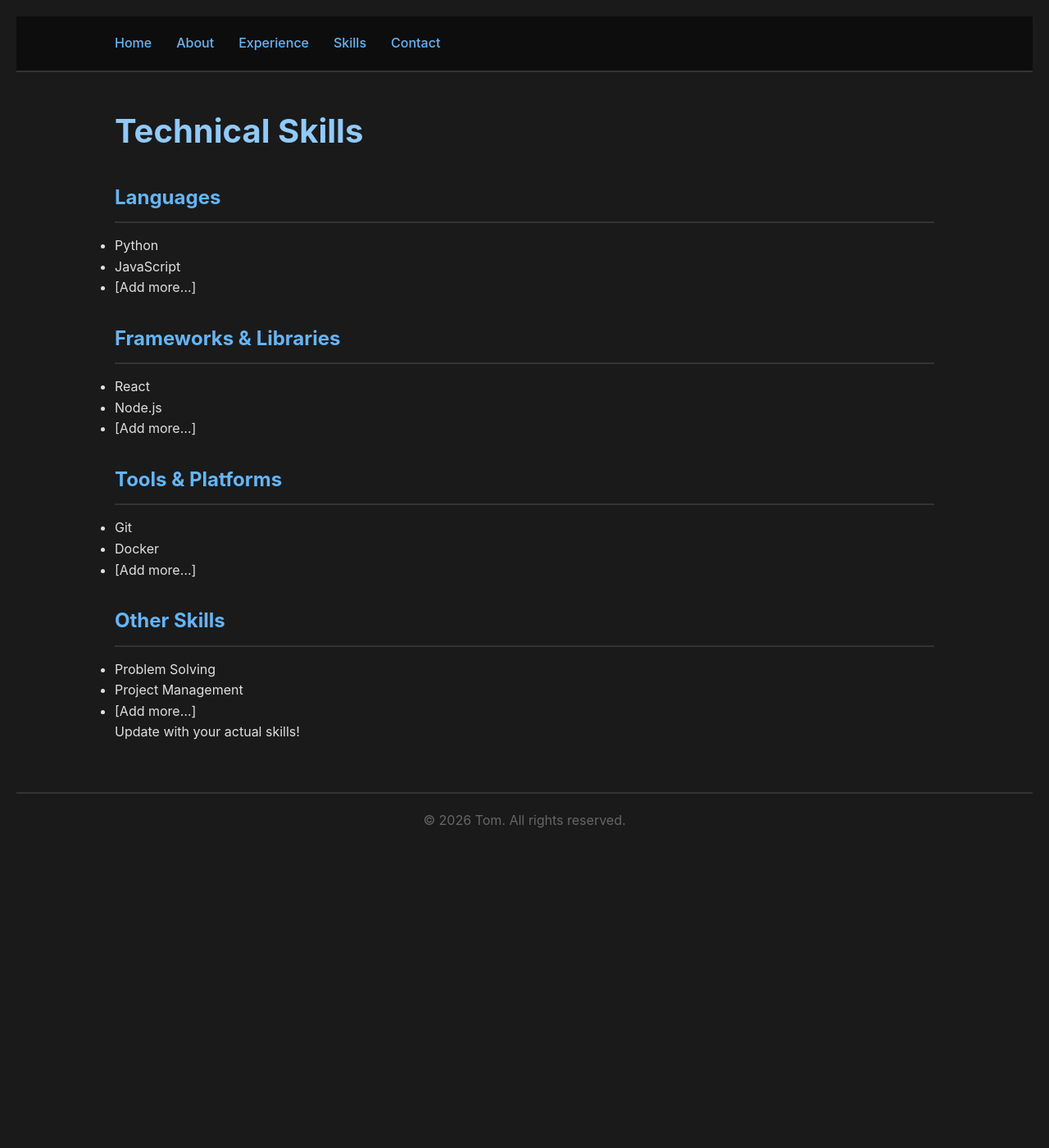
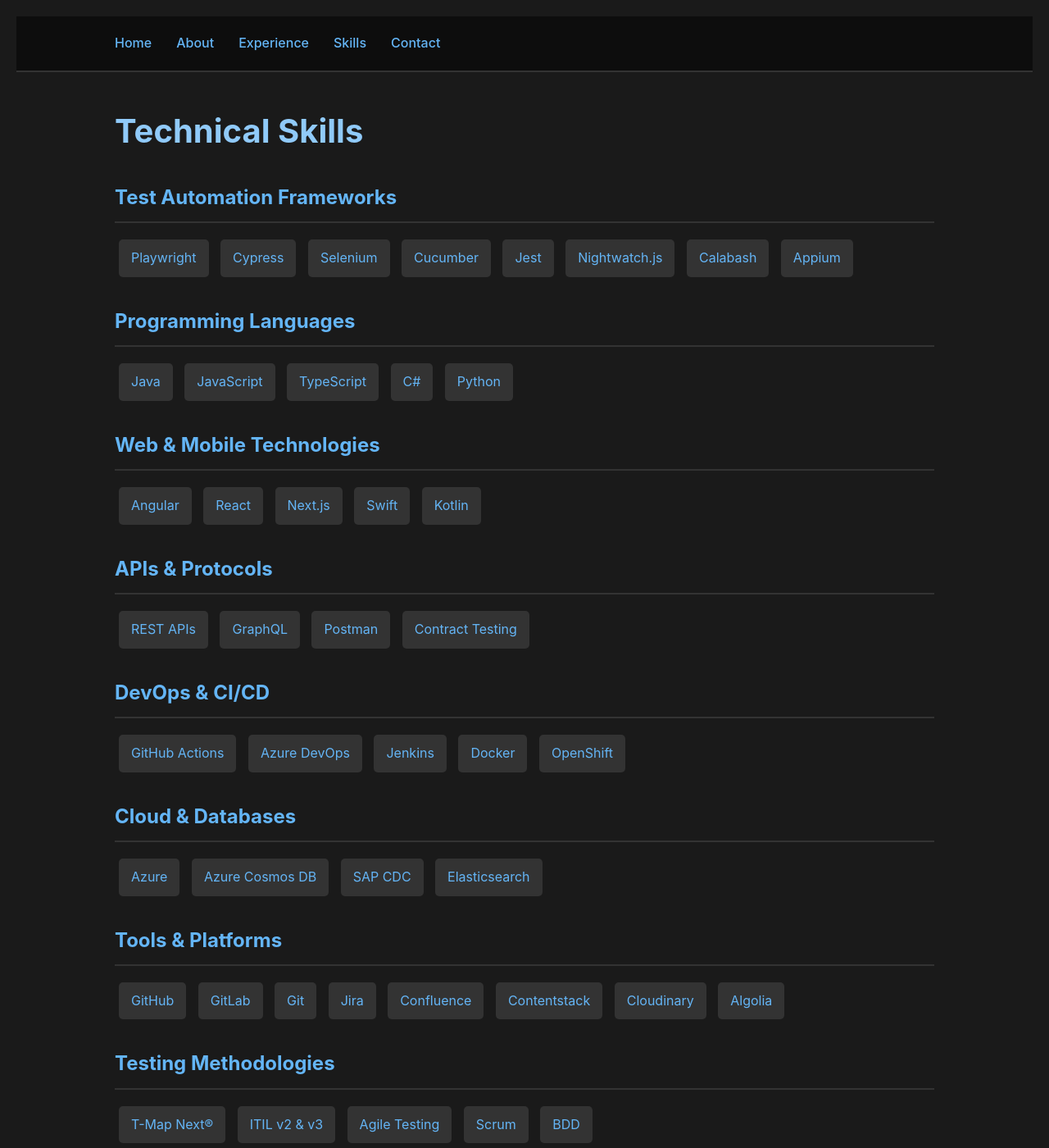
Before and after one commit to tomderover82/Portfolio-Tom, a Jekyll site: the page built from skills.md, in a window 1280 px wide and 1400 px high. Shown: the whole window at 82% size. Built offline with Jekyll 4.4.1, drawn with Linux system fonts in a browser that asks for light colours; some of the changed text lies outside the part shown.

Commit message:
Update skills with full technical toolset

```diff
--- a/skills.md
+++ b/skills.md
@@ -5,24 +5,67 @@ title: Skills
 
 # Technical Skills
 
-## Languages
-- Python
-- JavaScript
-- [Add more...]
+## Test Automation Frameworks
+<span class="skill-tag">Playwright</span>
+<span class="skill-tag">Cypress</span>
+<span class="skill-tag">Selenium</span>
+<span class="skill-tag">Cucumber</span>
+<span class="skill-tag">Jest</span>
+<span class="skill-tag">Nightwatch.js</span>
+<span class="skill-tag">Calabash</span>
+<span class="skill-tag">Appium</span>
 
-## Frameworks & Libraries
-- React
-- Node.js
-- [Add more...]
+## Programming Languages
+<span class="skill-tag">Java</span>
+<span class="skill-tag">JavaScript</span>
+<span class="skill-tag">TypeScript</span>
+<span class="skill-tag">C#</span>
+<span class="skill-tag">Python</span>
+
+## Web & Mobile Technologies
+<span class="skill-tag">Angular</span>
+<span class="skill-tag">React</span>
+<span class="skill-tag">Next.js</span>
+<span class="skill-tag">Swift</span>
+<span class="skill-tag">Kotlin</span>
+
+## APIs & Protocols
+<span class="skill-tag">REST APIs</span>
+<span class="skill-tag">GraphQL</span>
+<span class="skill-tag">Postman</span>
+<span class="skill-tag">Contract Testing</span>
+
+## DevOps & CI/CD
+<span class="skill-tag">GitHub Actions</span>
+<span class="skill-tag">Azure DevOps</span>
+<span class="skill-tag">Jenkins</span>
+<span class="skill-tag">Docker</span>
+<span class="skill-tag">OpenShift</span>
+
+## Cloud & Databases
+<span class="skill-tag">Azure</span>
+<span class="skill-tag">Azure Cosmos DB</span>
+<span class="skill-tag">SAP CDC</span>
+<span class="skill-tag">Elasticsearch</span>
 
 ## Tools & Platforms
-- Git
-- Docker
-- [Add more...]
+<span class="skill-tag">GitHub</span>
+<span class="skill-tag">GitLab</span>
+<span class="skill-tag">Git</span>
+<span class="skill-tag">Jira</span>
+<span class="skill-tag">Confluence</span>
+<span class="skill-tag">Contentstack</span>
+<span class="skill-tag">Cloudinary</span>
+<span class="skill-tag">Algolia</span>
 
-## Other Skills
-- Problem Solving
-- Project Management
-- [Add more...]
+## Testing Methodologies
+<span class="skill-tag">T-Map Next®</span>
+<span class="skill-tag">ITIL v2 & v3</span>
+<span class="skill-tag">Agile Testing</span>
+<span class="skill-tag">Scrum</span>
+<span class="skill-tag">BDD</span>
 
-Update with your actual skills!
+## Languages
+- **Dutch** (Native)
+- **English** (Fluent)
+- **German** (Basic)
```
